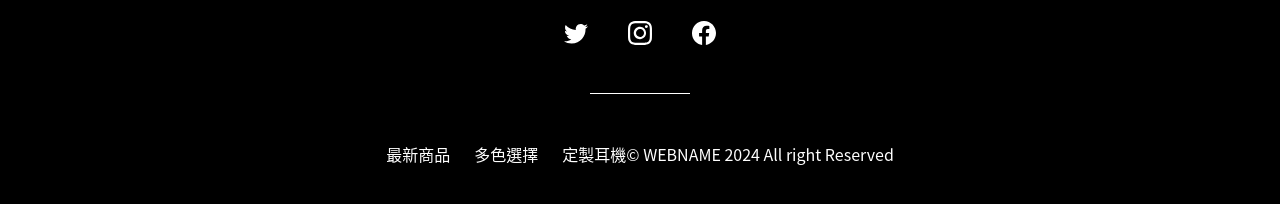
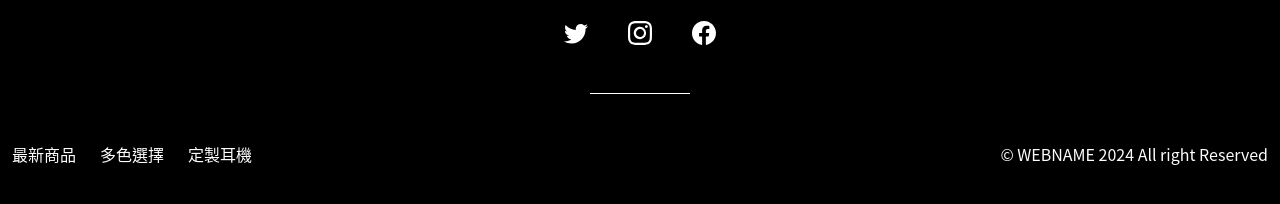
Before and after one commit to s094334/2026-06-08-layout-exam, a website built with Vite: page index.html in a window 1280 px wide. Shown: the part 3189-3393 px from the top of the page. Built offline with nearby package versions, Linux system fonts and the light colour scheme.

Commit message:
fix: adjust footer padding

```diff
--- a/index.html
+++ b/index.html
@@ -130,24 +130,22 @@
         </div>
       </section>
     </main>
-    <footer class="bg-black py-15 px-3 flex flex-col md:items-center">
-      <div class="pb-6 max-w-40">
-        <img src="/src/assets/Logo-white.svg" alt="INEAR's logo">
-      </div>
-      <div class="flex flex-col md:items-center">
-        <ul class="flex gap-10 mb-4 md:mb-0">
+    <footer class="bg-black py-15 px-3 md:mx-auto">
+      <img src="/src/assets/Logo-white.svg" alt="INEAR's logo" class="md:mx-auto mb-6">
+      <div class="flex flex-col md:items-center md:w-full">
+        <ul class="flex gap-10 mb-6 md:mb-0">
           <li><a href="https://x.com/"><img src="/src/assets/Twitter.svg" target="_blank" alt="Twitter logo"></a></li>
           <li><a href="https://www.instagram.com/" target="_blank"><img src="/src/assets/Instagram.svg" alt="Instagram logo"></a></li>
           <li><a href="https://www.facebook.com/" target="_blank"><img src="/src/assets/Facebook.svg" alt="Facebook logo"></a></li>
         </ul>
         <hr class="hidden md:flex h-px my-12 w-25 bg-white border-0">
-        <div class="leading-text font-normal text-white text-h6 flex flex-row md:justify-between mb-10 md:mb-0">
+        <div class="leading-text font-normal text-white text-h6 flex flex-row md:justify-between mb-10 md:mb-0 md:w-full max-w-[1296px]">
           <ul class="flex flex md:flex-row gap-6">
             <li><a href="#">最新商品</a></li>
             <li><a href="#">多色選擇</a></li>
             <li><a href="#">定製耳機</a></li>
           </ul>
-          <div class="hidden leading-text font-normal text-white text-h6 md:flex">
+          <div class="hidden leading-text font-normal text-white text-h6 md:block whitespace-nowrap">
             <p>© WEBNAME 2024 All right Reserved</p>
           </div>
         </div>
```
